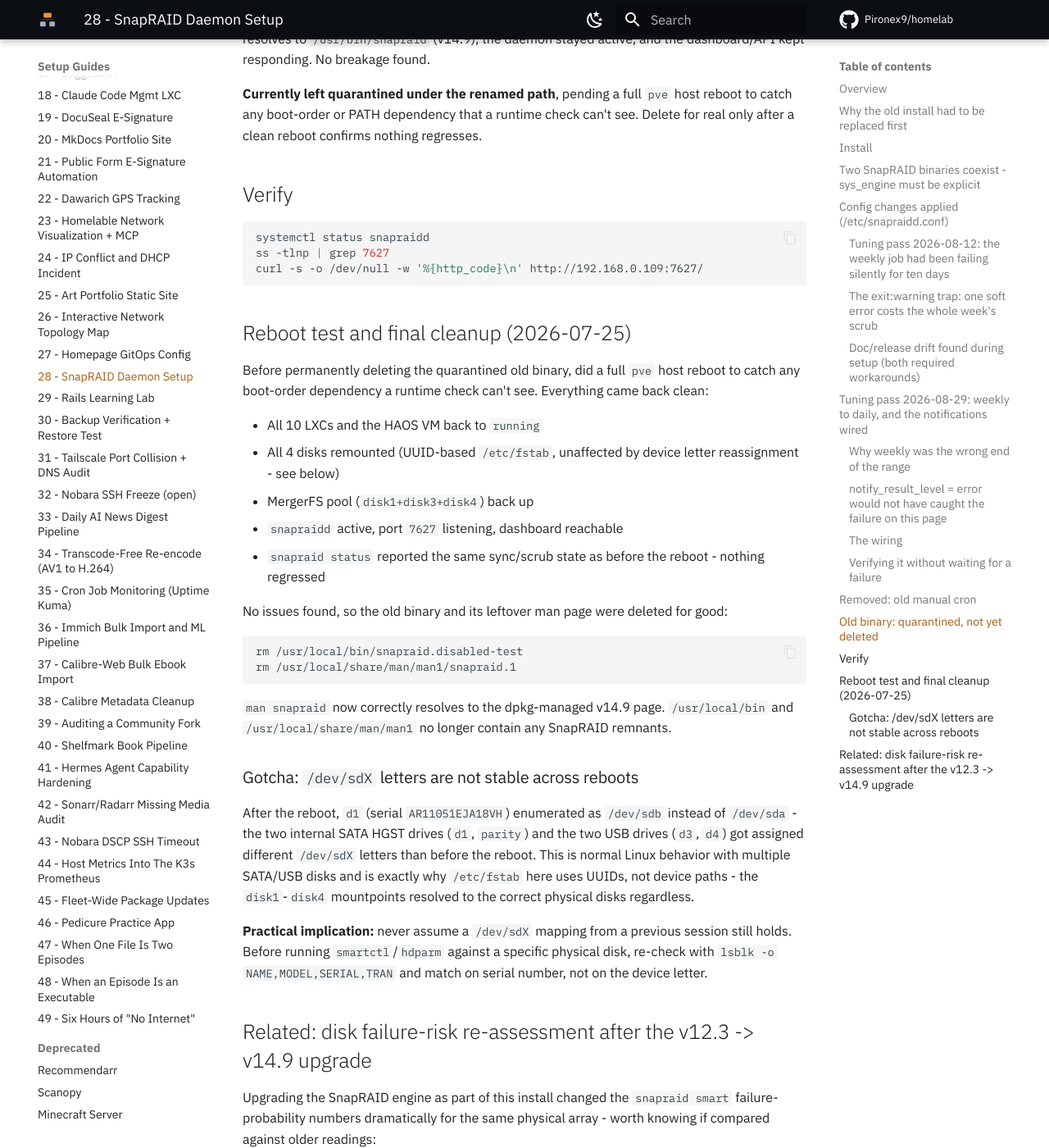
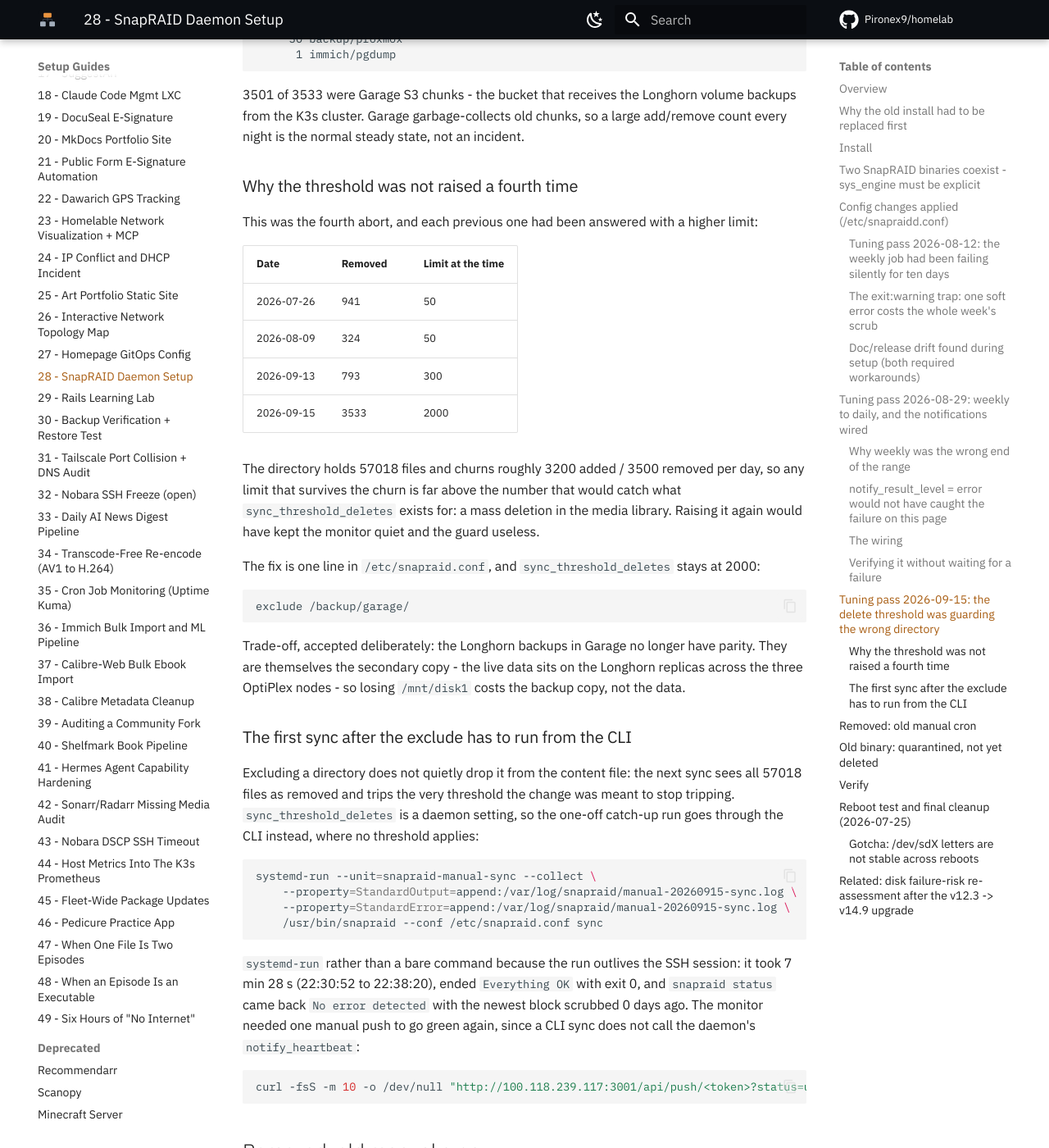
Before and after one commit to Pironex9/homelab, an MkDocs documentation site: the page built from docs/proxmox/28_SnapRAID_Daemon_Setup.md, in a window 1280 px wide and 1400 px high, scrolled down 8181 px. Shown: the whole window at 82% size. Built offline with MkDocs 1.6.1 and Material for MkDocs 9.7.7, drawn with Linux system fonts in a browser that asks for light colours; comment, search, counter and statistics services are not loaded; some of the changed text lies outside the part shown.

Commit message:
docs(snapraid): exclude the Garage bucket instead of raising the limit again
The nightly sync aborted for the fourth time on sync_threshold_deletes, and
3501 of the 3533 removals were Garage S3 chunks - the Longhorn backup target
garbage-collecting, not an incident. The directory holds 57018 files and
churns ~3200 added / ~3500 removed per day, so every limit that survives it
sits far above the number that would catch a mass deletion in the media
library, which is what the threshold is for.

Documents the exclude, the parity trade-off on the Longhorn backups, and the
trap that follows: the catch-up sync sees all 57018 files as removed, so it
has to run from the CLI where the daemon threshold does not apply.

````diff
--- a/docs/proxmox/28_SnapRAID_Daemon_Setup.md
+++ b/docs/proxmox/28_SnapRAID_Daemon_Setup.md
@@ -267,6 +267,79 @@
 the hook. `notify_result` correctly stayed quiet - a clean run reports at info level, below
 the `warning` threshold - so the absence of an ntfy message is also a result, not a gap.
 
+## Tuning pass 2026-09-15: the delete threshold was guarding the wrong directory
+
+The `cron: snapraid maintenance (pve)` monitor went down. The daemon had done its job -
+the nightly sync aborted before writing anything:
+
+```
+msg:fatal: Too many files were removed (3533, limit is 2000). Sync aborted.
+```
+
+`snapraid status` reported `No error detected`, so nothing was damaged. The interesting part
+is where the deletions came from:
+
+```
+$ grep '^scan:remove:' /var/log/snapraid/20260915-030011-sync.log | cut -d: -f4- | cut -d/ -f1-2 | sort | uniq -c | sort -rn | head -3
+   3501 backup/garage
+     30 backup/proxmox
+      1 immich/pgdump
+```
+
+3501 of 3533 were Garage S3 chunks - the bucket that receives the Longhorn volume backups
+from the K3s cluster. Garage garbage-collects old chunks, so a large add/remove count every
+night is the normal steady state, not an incident.
+
+### Why the threshold was not raised a fourth time
+
+This was the fourth abort, and each previous one had been answered with a higher limit:
+
+| Date | Removed | Limit at the time |
+|---|---|---|
+| 2026-07-26 | 941 | 50 |
+| 2026-08-09 | 324 | 50 |
+| 2026-09-13 | 793 | 300 |
+| 2026-09-15 | 3533 | 2000 |
+
+The directory holds 57018 files and churns roughly 3200 added / 3500 removed per day, so any
+limit that survives the churn is far above the number that would catch what
+`sync_threshold_deletes` exists for: a mass deletion in the media library. Raising it again
+would have kept the monitor quiet and the guard useless.
+
+The fix is one line in `/etc/snapraid.conf`, and `sync_threshold_deletes` stays at 2000:
+
+```
+exclude /backup/garage/
+```
+
+Trade-off, accepted deliberately: the Longhorn backups in Garage no longer have parity. They
+are themselves the secondary copy - the live data sits on the Longhorn replicas across the
+three OptiPlex nodes - so losing `/mnt/disk1` costs the backup copy, not the data.
+
+### The first sync after the exclude has to run from the CLI
+
+Excluding a directory does not quietly drop it from the content file: the next sync sees all
+57018 files as removed and trips the very threshold the change was meant to stop tripping.
+`sync_threshold_deletes` is a daemon setting, so the one-off catch-up run goes through the
+CLI instead, where no threshold applies:
+
+```bash
+systemd-run --unit=snapraid-manual-sync --collect \
+    --property=StandardOutput=append:/var/log/snapraid/manual-20260915-sync.log \
+    --property=StandardError=append:/var/log/snapraid/manual-20260915-sync.log \
+    /usr/bin/snapraid --conf /etc/snapraid.conf sync
+```
+
+`systemd-run` rather than a bare command because the run outlives the SSH session: it took
+7 min 28 s (22:30:52 to 22:38:20), ended `Everything OK` with exit 0, and `snapraid status`
+came back `No error detected` with the newest block scrubbed 0 days ago. The monitor needed
+one manual push to go green again, since a CLI sync does not call the daemon's
+`notify_heartbeat`:
+
+```bash
+curl -fsS -m 10 -o /dev/null "http://100.118.239.117:3001/api/push/<token>?status=up"
+```
+
 ## Removed: old manual cron
 
 The old weekly sync cron (`0 3 * * 0 /usr/local/bin/snapraid sync` in root's crontab) was removed - the daemon's `maintenance_schedule = Sun 03:00` now covers sync + scrub + report at the same time slot. Backup of the old crontab: `/tmp/crontab.bak` on `pve`.
````
